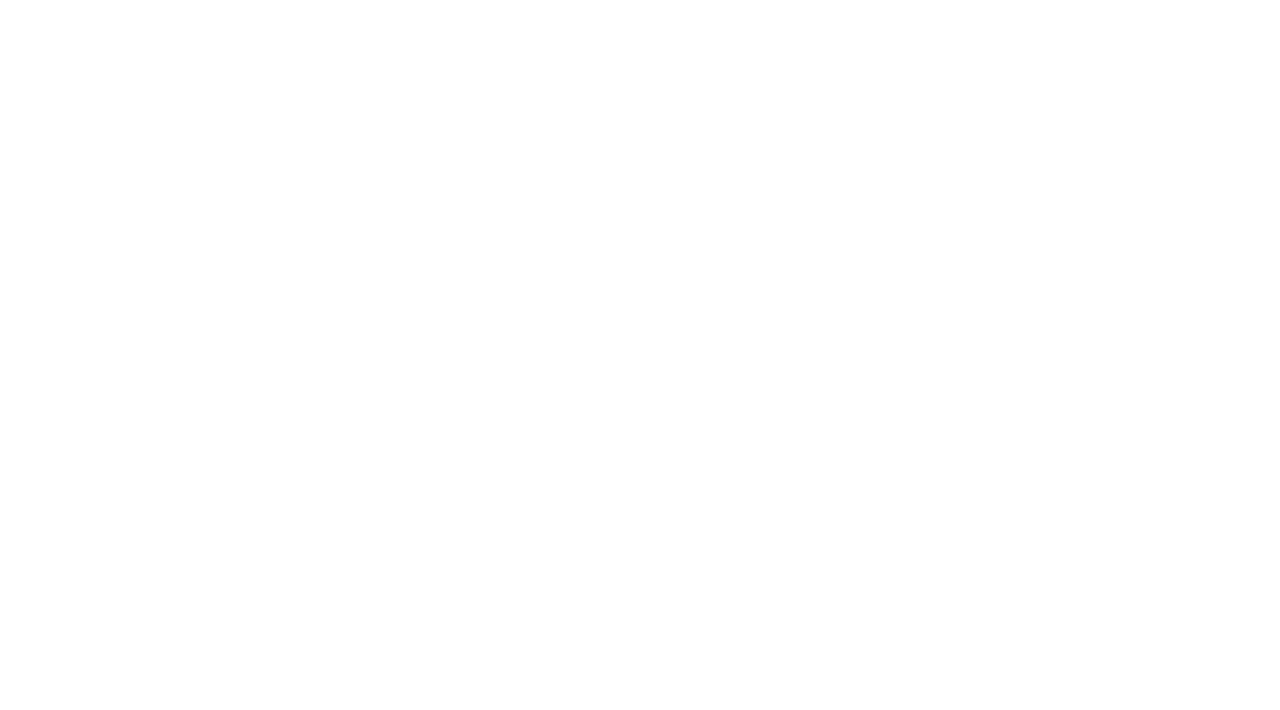
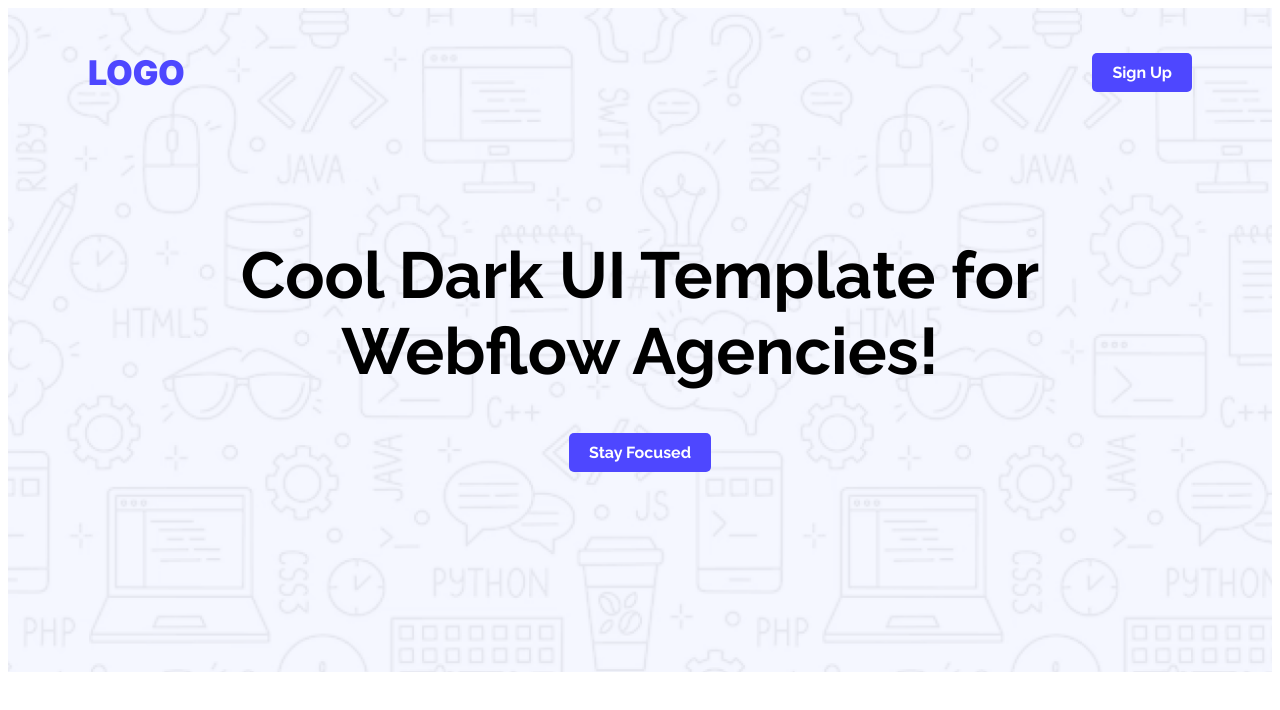
Before and after one commit to ISA-RUHULLA/First-Assignment, a plain HTML site: page index.html in a window 1280 px wide. Drawn offline with Linux system fonts and the light colour scheme.

Commit message:
Navbar Section

```diff
--- a/index.html
+++ b/index.html
@@ -4,8 +4,32 @@
     <meta charset="UTF-8">
     <meta name="viewport" content="width=device-width, initial-scale=1.0">
     <title>First Assignment</title>
+
+    <!-- Preconnect to Google Fonts for better performance -->
+    <link rel="preconnect" href="https://fonts.googleapis.com">
+<link rel="preconnect" href="https://fonts.gstatic.com" crossorigin>
+<link href="https://fonts.googleapis.com/css2?family=Inter:ital,opsz,wght@0,14..32,100..900;1,14..32,100..900&display=swap" rel="stylesheet">
+<link rel="preconnect" href="https://fonts.googleapis.com">
+<link rel="preconnect" href="https://fonts.gstatic.com" crossorigin>
+<link href="https://fonts.googleapis.com/css2?family=Inter:ital,opsz,wght@0,14..32,100..900;1,14..32,100..900&family=Raleway:ital,wght@0,100..900;1,100..900&display=swap" rel="stylesheet">
+
+    <!-- Link to the CSS file -->
+    <link rel="stylesheet" href="styles/style.css">
 </head>
-<body>
+<body class="inter-normal">
+    <header class="header">
+            <nav>
+        <h3>LOGO</h3>
+        <a href=""><button class="btn-primary">Sign Up</button></a>
+    </nav>
+
+        <div class="banner-content">
+            <h1 class="font-raleway">Cool Dark UI Template for <br> Webflow Agencies!</h1>
+            <button class="btn-primary">Stay Focused</button>
+
+        </div>
+
+    </header>
 
 </body>
 </html>
--- /dev/null
+++ b/styles/style.css
@@ -0,0 +1,55 @@
+
+.inter-normal {
+  font-family: "Inter", sans-serif;
+  font-optical-sizing: auto;
+  font-style: normal;
+}
+
+
+.header {
+    background-image: url('../images/Hero-bg.png');
+    background-size: cover;
+    background-position: center;
+    fixed width: 1440px;
+    fixed height: 698px;
+    padding: 0 0 200px;
+
+}
+
+nav{
+    display: flex;
+    justify-content: space-between;
+    align-items: center;
+    padding: 10px 80px;
+    background-color: none;
+}
+nav h3{
+    font-size: 34px;
+    color: #4E47FF;
+    font-weight: 900;
+}
+.btn-primary{
+    font-family: "Raleway", sans-serif;
+    font-optical-sizing: auto;
+    font-weight: 700;
+    font-style: normal;
+    background-color: #4E47FF;
+    color: white;
+    padding: 10px 20px;
+    border-radius: 5px;
+    border: none;
+    font-size: 16px;
+    cursor: pointer;
+}
+.font-raleway {
+  font-family: "Raleway", sans-serif;
+  font-optical-sizing: auto;
+  font-style: normal;
+  font-size: 65px;
+  font-weight: bold;
+}
+.banner-content{
+    text-align: center;
+    margin-top: 100px;
+
+}
```
Also changed, not shown: Images/Hero-bg.png (added).
